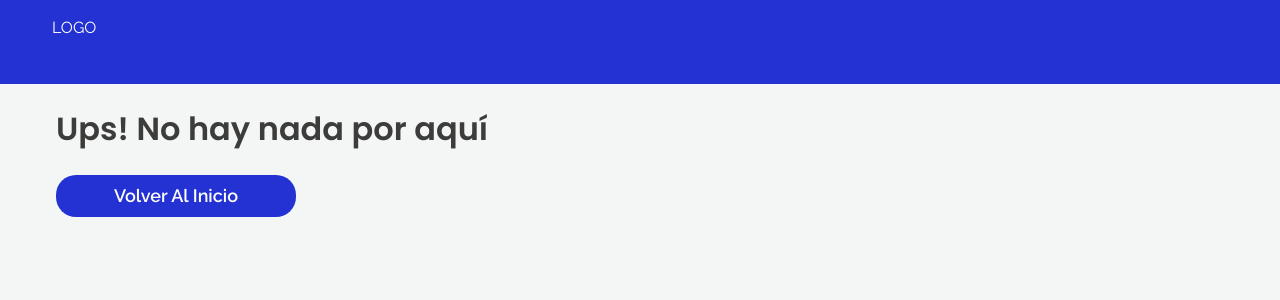
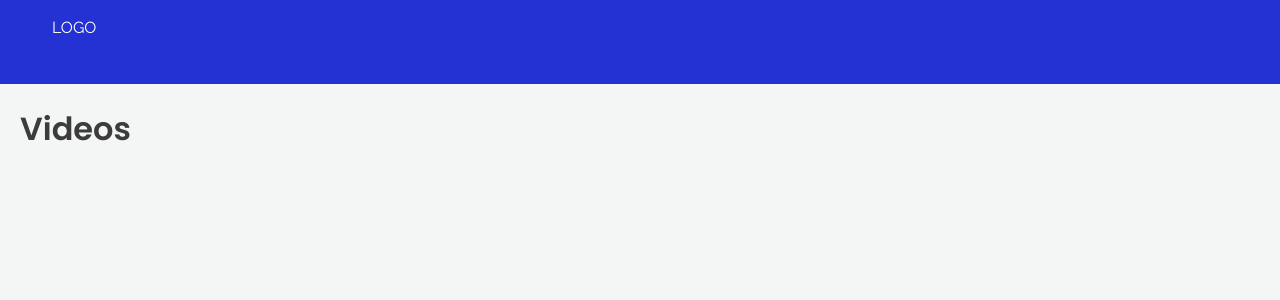
Before and after one commit to JusRecondo/lcdlu-web, a React (Vite) app: page /videos in a window 1280 px wide. Shown: the top 300 px of the page. Built offline with nearby package versions, Linux system fonts and the light colour scheme.

Commit message:
Add page for videos section

```diff
--- a/src/App.jsx
+++ b/src/App.jsx
@@ -1,12 +1,13 @@
 import { useState } from 'react';
 import { Routes, Route } from 'react-router-dom';
 //Pages
+import Layout from './components/Layout';
 import Home from './pages/Home';
 import Bio from './pages/Bio';
 import Links from './pages/Links';
 import Music from './pages/Music';
+import Videos from './pages/Videos';
 import NotFound404 from './pages/NotFound404';
-import Layout from './components/Layout';
 
 function App() {
     const [loading, setLoading] = useState(false);
@@ -38,6 +39,10 @@ function App() {
                             element={<Music />}
                         />
                         <Route
+                            path="/videos"
+                            element={<Videos />}
+                        />
+                        <Route
                             path="*"
                             element={<NotFound404 />}
                         />
--- /dev/null
+++ b/src/pages/Videos.jsx
@@ -0,0 +1,9 @@
+const Videos = () => {
+    return (
+        <>
+            <h1>Videos</h1>
+        </>
+    );
+};
+
+export default Videos;
```
